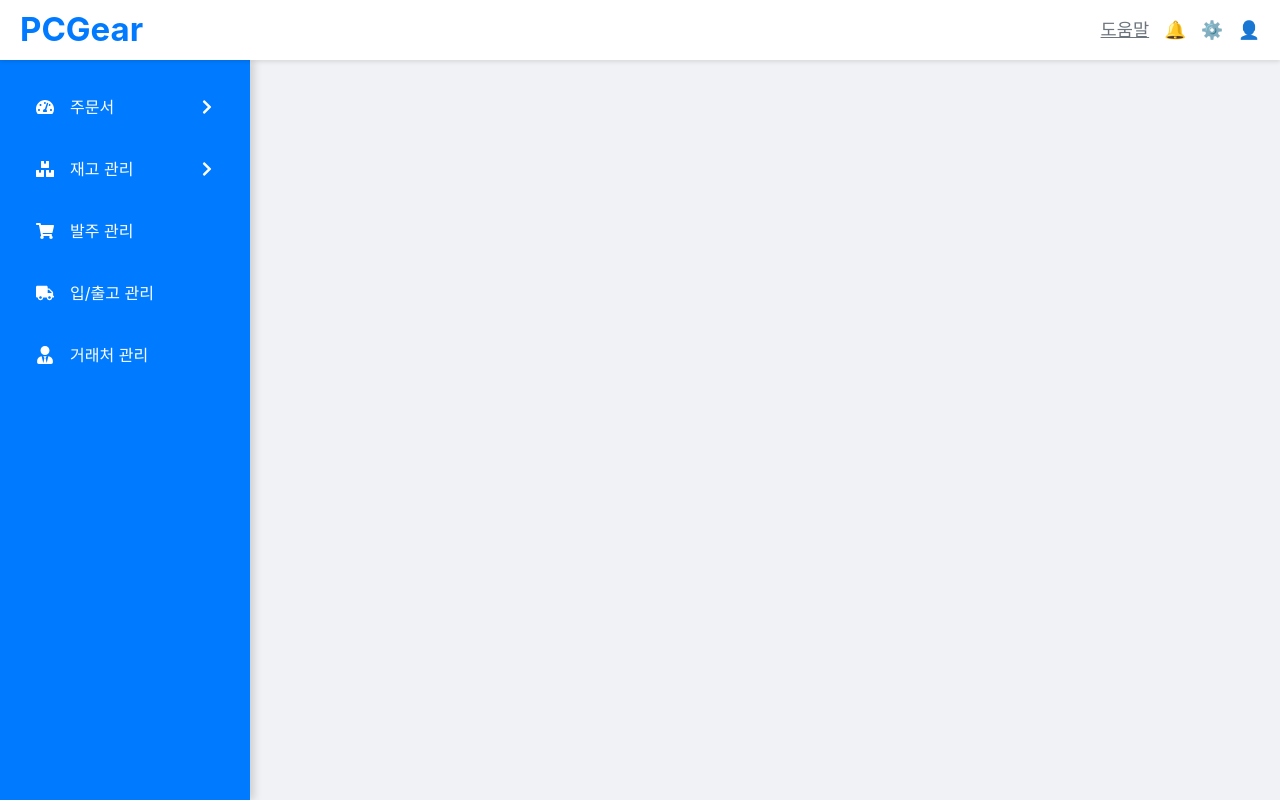
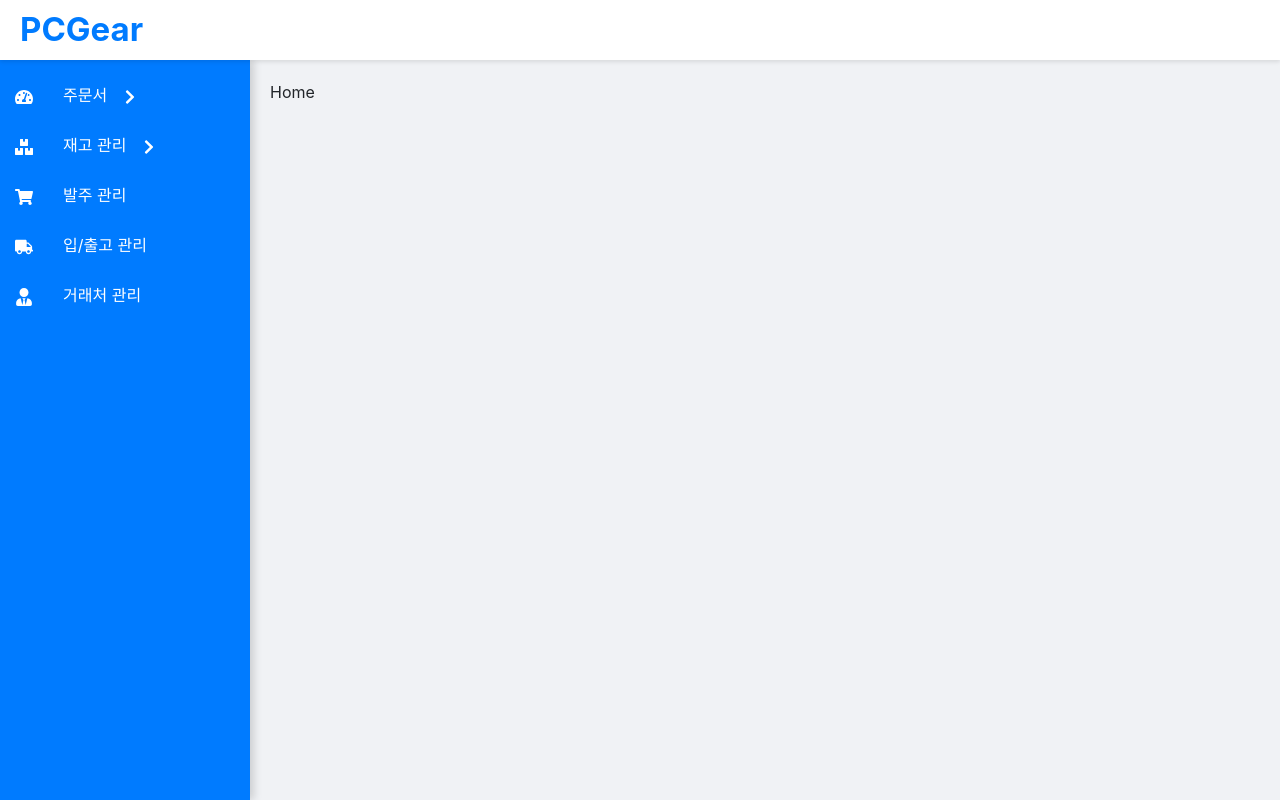
Before and after one commit to Motibidu/complink, a React (Vite) app in the folder FrontEnd/: page / in a window 1280 px wide. Built offline with nearby package versions, Linux system fonts and the light colour scheme.

Commit message:
refactor: Header, Sidebar 컴포넌트 구조 단순화 - BEM 네이밍 규칙 일관되게 적용 - 구조 단순화

```diff
--- a/FrontEnd/src/App.css
+++ b/FrontEnd/src/App.css
@@ -34,7 +34,6 @@ body {
   /* 사이드바와 겹치지 않도록 마진 추가 */
   margin-left: var(--sidebar-width);
 }
-
 /* --- Header Block (BEM) --- */
 .header {
   position: fixed;
@@ -62,178 +61,86 @@ body {
   text-decoration: none;
 }
 
-.header__nav {
+/* sidebar */
+.sidebar {
+  position: fixed;
+  z-index: 99;
+
+  padding: 10px 0 0 0;
+  width: var(--sidebar-width);
+  height: calc(100vh - var(--header-height));
+  background-color: var(--primary-color);
+  color: white;
+  box-shadow: 4px 0 8px rgba(0, 0, 0, 0.15);
+
   display: flex;
+  flex-direction: column;
 }
 
-.header__nav-list {
+.sidebar__list {
   list-style: none;
-  padding: 0;
-  margin: 0;
-  display: flex;
-  align-items: center;
-  gap: 25px;
+  padding: 0px;
 }
 
-.header__nav-link {
-  color: #6c757d;
-  text-decoration: none;
-  font-weight: 500;
-  transition: color 0.2s ease;
-}
-
-.header__nav-link:hover {
-  color: var(--primary-color);
-}
-
-/* Dropdown specific styles */
-.header__nav-item--dropdown {
-  position: relative;
-}
-
-.header__dropdown-menu {
-  position: absolute;
-  top: 100%;
-  left: 0;
-  list-style: none;
-  padding: 8px 0;
-  margin-top: 1px;
-  background-color: #fff;
-  border: 1px solid rgba(0, 0, 0, 0.15);
-  border-radius: 0.25rem;
-  box-shadow: 0 0.5rem 1rem rgba(0, 0, 0, 0.175);
-  display: none;
-  z-index: 100;
-  min-width: 150px;
-}
-
-.header__nav-item--dropdown.show .header__dropdown-menu {
-  display: block;
-}
-
-.header__dropdown-item {
-  display: block;
-  width: 100%;
-  padding: 8px 16px;
-  clear: both;
-  font-weight: 400;
-  color: #212529;
-  text-align: inherit;
-  white-space: nowrap;
-  background-color: transparent;
-  border: 0;
-  text-decoration: none;
-  transition: background-color 0.2s ease;
-}
-
-.header__dropdown-item:hover {
-  color: #1e2125;
-  background-color: #e9ecef;
-}
-
-.header__actions {
+.sidebar__item__link {
   display: flex;
   align-items: center;
   gap: 15px;
+  flex-direction: row;
+
+  width: 100%;
+  height: 50px;
+
+  cursor: pointer;
 }
 
-.header__action-link,
-.header__action-icon {
-  color: #6c757d;
-  font-size: 1.1rem;
+.sidebar__item:hover {
+  background-color: rgba(255, 255, 255, 0.2);
+  border-radius: 5px;
+  transform: translateX(5px);
 }
 
-/* --- Sidebar Block (BEM) --- */
-.sidebar {
-  position: fixed;
-  top: var(--header-height); /* 헤더 아래에 위치 */
-  left: 0;
-  width: var(--sidebar-width);
-  height: calc(100vh - var(--header-height)); /* 헤더를 제외한 높이 */
-  background-color: var(--primary-color);
-  color: #ffffff;
-  box-shadow: 4px 0 8px rgba(0, 0, 0, 0.15);
-  display: flex;
-  flex-direction: column;
-  z-index: 99; /* 헤더보다 낮은 z-index */
+.sidebar__item__link--active {
+  background-color: rgba(0, 0, 0, 0.3);
+  border-radius: 5px;
+  font-weight: bold;
 }
 
-.sidebar__menu {
-  list-style: none;
-  padding: 20px 0;
-  margin: 0;
+.sidebar__item__icon {
+  font-size: 18px;
+  padding: 15px;
 }
 
-.sidebar__menu-item {
-  margin-bottom: 8px;
-}
-
-.sidebar__menu-link {
+.sidebar__item__navlink {
   display: flex;
   align-items: center;
   gap: 15px;
-  padding: 15px 25px;
-  color: #ffffff;
+  flex-direction: row;
+
+  color: white;
+  height: 50px;
+
+  cursor: pointer;
   text-decoration: none;
-  transition: background-color 0.3s ease, transform 0.2s ease;
-  font-size: 16px;
-  border-radius: 5px;
-  margin: 0 10px;
 }
 
-.sidebar__menu-link:hover {
+/* submenu */
+
+.submenu__list {
+  list-style: none;
+  padding: 0px;
+}
+
+.submenu__item__navlink {
+  display: block;
+
+  padding: 10px 20px;
+  color: white;
+  text-decoration: none;
+}
+
+.submenu__item__navlink:hover {
   background-color: rgba(255, 255, 255, 0.2);
+  border-radius: 5px;
   transform: translateX(5px);
 }
-
-.sidebar__menu-link--active {
-  background-color: rgba(0, 0, 0, 0.3);
-  font-weight: bold;
-}
-
-.sidebar__menu-icon {
-  width: 20px;
-  display: flex;
-  justify-content: center;
-  font-size: 18px;
-}
-
-.sidebar__menu-text {
-  flex-grow: 1;
-}
-
-/* --- Sidebar submenu styles --- */
-.sidebar__submenu {
-  list-style: none;
-  padding: 0;
-  margin: 0;
-  background-color: rgba(0, 0, 0, 0.1);
-}
-
-.sidebar__submenu-item {
-  margin: 0;
-}
-
-.sidebar__submenu-link {
-  display: block;
-  padding: 10px 25px 10px 40px;
-  color: #fff;
-  text-decoration: none;
-  transition: background-color 0.2s ease;
-  font-size: 15px;
-}
-
-.sidebar__submenu-link:hover {
-  background-color: rgba(255, 255, 255, 0.2);
-}
-
-.sidebar__submenu-link--active {
-  font-weight: bold;
-  background-color: rgba(0, 0, 0, 0.4);
-}
-
-.sidebar__submenu-toggle-icon {
-  margin-left: auto;
-  display: flex;
-  align-items: center;
-}
--- a/FrontEnd/src/App.jsx
+++ b/FrontEnd/src/App.jsx
@@ -1,15 +1,17 @@
 import { Routes, Route } from "react-router-dom";
 import Home from "./PJH/IM/pages/Home";
 import Layout from "./PJH/IM/components/Layout";
-import OrderFormPage from "./PJH/IM/pages/OrderFormPage";
+import OrderFormPage from "./PJH/IM/pages/order/OrderFormPage";
 import "./App.css";
+import OrderSearchPage from "./PJH/IM/pages/order/OrderSearchPage";
 
 function App() {
   return (
     <Layout>
       <Routes>
-        <Route path="/inventory" element={<Home />} />
+        <Route path="/" element={<Home />} />
         <Route path="/orders/new" element={<OrderFormPage />} />
+        <Route path="/orders/search" element={<OrderSearchPage />} />
       </Routes>
     </Layout>
   );
--- a/FrontEnd/src/PJH/IM/components/Header.jsx
+++ b/FrontEnd/src/PJH/IM/components/Header.jsx
@@ -1,21 +1,8 @@
-import React from "react";
-import { FaUserCircle } from "react-icons/fa";
-
 const Header = () => {
   return (
     <header className="header">
       <div className="header__container">
-        <a className="header__logo" href="#">
-          PCGear
-        </a>
-        <div className="header__actions">
-          <a className="header__action-link" href="#">
-            도움말
-          </a>
-          <span className="header__action-icon">🔔</span>
-          <span className="header__action-icon">⚙️</span>
-          <span className="header__action-icon">👤</span>
-        </div>
+        <a className="header__logo">PCGear</a>
       </div>
     </header>
   );
--- a/FrontEnd/src/PJH/IM/components/Sidebar.jsx
+++ b/FrontEnd/src/PJH/IM/components/Sidebar.jsx
@@ -19,7 +19,7 @@ const Sidebar = () => {
       path: "/order",
       icon: <FaTachometerAlt />,
       children: [
-        { name: "주문서 조회", path: "/order/order-search" },
+        { name: "주문서 조회", path: "/orders/search" },
         { name: "주문서 입력", path: "/orders/new" },
       ],
     },
@@ -49,39 +49,91 @@ const Sidebar = () => {
   };
 
   return (
+    // <nav className="sidebar">
+    //   <ul className="sidebar__menu">
+    //     {navItems.map((item) => (
+    //       <li key={item.name} className="sidebar__menu-item">
+    //         <div
+    //           className="sidebar__menu-link-wrapper"
+    //           onClick={() => handleItemClick(item.name)}
+    //         >
+    //           {!item.children ? (
+    //             <NavLink
+    //               to={item.path}
+    //               className={({ isActive }) =>
+    //                 isActive
+    //                   ? "sidebar__menu-link sidebar__menu-link--active"
+    //                   : "sidebar__menu-link"
+    //               }
+    //             >
+    //               <div className="sidebar__menu-icon">{item.icon}</div>
+    //               <span className="sidebar__menu-text">{item.name}</span>
+    //             </NavLink>
+    //           ) : (
+    //             // 하위 메뉴가 있는 항목은 링크 기능을 제거한 div 사용
+    //             <div
+    //               className={`sidebar__menu-link ${
+    //                 clickedItem === item.name
+    //                   ? "sidebar__menu-link--active"
+    //                   : ""
+    //               }`}
+    //             >
+    //               <div className="sidebar__menu-icon">{item.icon}</div>
+    //               <span className="sidebar__menu-text">{item.name}</span>
+    //               <div className="sidebar__submenu-toggle-icon">
+    //                 {clickedItem === item.name ? (
+    //                   <FaChevronDown />
+    //                 ) : (
+    //                   <FaChevronRight />
+    //                 )}
+    //               </div>
+    //             </div>
+    //           )}
+    //         </div>
+
+    //         {/* 하위 메뉴를 조건부로 렌더링 */}
+    //         {item.children && clickedItem === item.name && (
+    //           <ul className="sidebar__submenu">
+    //             {item.children.map((child) => (
+    //               <li key={child.name} className="sidebar__submenu-item">
+    //                 <NavLink
+    //                   to={child.path}
+    //                   className={({ isActive }) =>
+    //                     isActive
+    //                       ? "sidebar__submenu-link sidebar__submenu-link--active"
+    //                       : "sidebar__submenu-link"
+    //                   }
+    //                 >
+    //                   {child.name}
+    //                 </NavLink>
+    //               </li>
+    //             ))}
+    //           </ul>
+    //         )}
+    //       </li>
+    //     ))}
+    //   </ul>
+    // </nav>
     <nav className="sidebar">
-      <ul className="sidebar__menu">
-        {navItems.map((item) => (
-          <li key={item.name} className="sidebar__menu-item">
+      <ul className="sidebar__list">
+        {navItems.map((item) => {
+          return (
+            <div key={item.name} className="sidebar__item__wrapper">
+              <li className="sidebar__item">
+                {item.children ? (
                   <div
-              className="sidebar__menu-link-wrapper"
-              onClick={() => handleItemClick(item.name)}
-            >
-              {/* 하위 메뉴가 없는 항목은 NavLink 사용 */}
-              {!item.children ? (
-                <NavLink
-                  to={item.path}
-                  className={({ isActive }) =>
-                    isActive
-                      ? "sidebar__menu-link sidebar__menu-link--active"
-                      : "sidebar__menu-link"
-                  }
-                >
-                  <div className="sidebar__menu-icon">{item.icon}</div>
-                  <span className="sidebar__menu-text">{item.name}</span>
-                </NavLink>
-              ) : (
-                // 하위 메뉴가 있는 항목은 링크 기능을 제거한 div 사용
-                <div
-                  className={`sidebar__menu-link ${
-                    clickedItem === item.name
-                      ? "sidebar__menu-link--active"
+                    className={`sidebar__item__link ${
+                      item.name === clickedItem
+                        ? "sidebar__item__link--active"
                         : ""
                     }`}
+                    onClick={() => {
+                      handleItemClick(item.name);
+                    }}
                   >
-                  <div className="sidebar__menu-icon">{item.icon}</div>
-                  <span className="sidebar__menu-text">{item.name}</span>
-                  <div className="sidebar__submenu-toggle-icon">
+                    <div className="sidebar__item__icon">{item.icon}</div>
+                    <span className="sidebar__item__name">{item.name}</span>
+                    <div className="sidebar__item__arrow">
                       {clickedItem === item.name ? (
                         <FaChevronDown />
                       ) : (
@@ -89,30 +141,45 @@ const Sidebar = () => {
                       )}
                     </div>
                   </div>
+                ) : (
+                  <NavLink
+                    to={item.path}
+                    className={({ isActive }) =>
+                      isActive
+                        ? "sidebar__item__navlink sidebar__item__navlink--active"
+                        : "sidebar__item__navlink"
+                    }
+                  >
+                    <div className="sidebar__item__icon">{item.icon}</div>
+                    <span className="sidebar__item__text">{item.name}</span>
+                  </NavLink>
+                )}
+              </li>
+              {item.children && clickedItem === item.name ? (
+                <ul className="submenu__list">
+                  {item.children.map((item) => {
+                    return (
+                      <li key={item.name} className="submenu__item">
+                        <NavLink
+                          to={item.path}
+                          className={({ isActive }) =>
+                            `submenu__item__navlink ${
+                              isActive ? "submenu__item__navlink--active" : ""
+                            }`
+                          }
+                        >
+                          {item.name}
+                        </NavLink>
+                      </li>
+                    );
+                  })}
+                </ul>
+              ) : (
+                ""
               )}
             </div>
-
-            {/* 하위 메뉴를 조건부로 렌더링 */}
-            {item.children && clickedItem === item.name && (
-              <ul className="sidebar__submenu">
-                {item.children.map((child) => (
-                  <li key={child.name} className="sidebar__submenu-item">
-                    <NavLink
-                      to={child.path}
-                      className={({ isActive }) =>
-                        isActive
-                          ? "sidebar__submenu-link sidebar__submenu-link--active"
-                          : "sidebar__submenu-link"
-                      }
-                    >
-                      {child.name}
-                    </NavLink>
-                  </li>
-                ))}
-              </ul>
-            )}
-          </li>
-        ))}
+          );
+        })}
       </ul>
     </nav>
   );
```
Also changed, not shown: 1 other file (tests, documents, lock files or other folders). Lines whose indentation alone changed are shown as unchanged.
